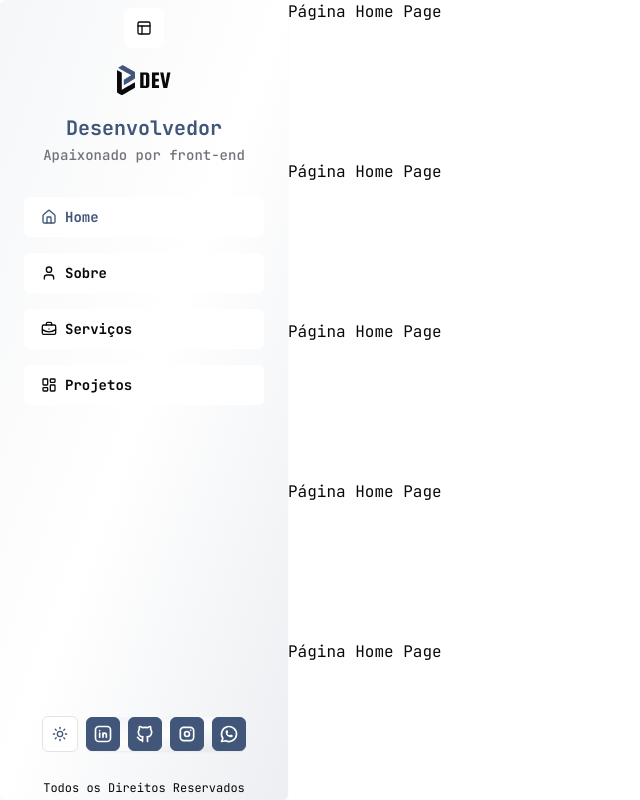
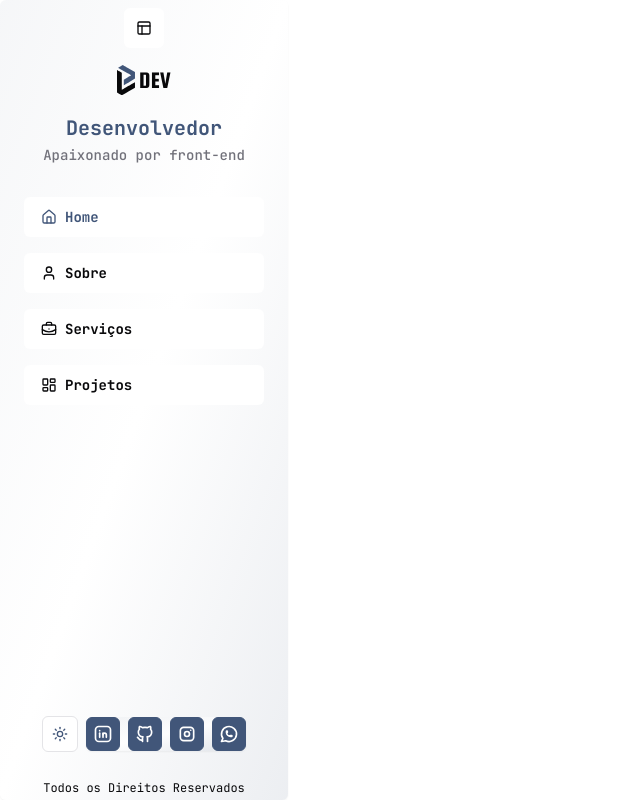
Before and after one commit to patricklimax/portfolio, a Next.js app: page / in a window 1280 px wide. Shown: the whole page, without its empty margins (0-640 px from the left). Built offline with nearby package versions, Linux system fonts and the light colour scheme.

Commit message:
feat: created Component Home Page

```diff
--- a/src/app/(home)/page.tsx
+++ b/src/app/(home)/page.tsx
@@ -1,12 +1,19 @@
+import { SectionPage } from '@/components/section';
+
 export default function Home() {
 	return (
-		<div>
-			<div className='h-40'>Página Home Page</div>
-			<div className='h-40'>Página Home Page</div>
-			<div className='h-40'>Página Home Page</div>
-			<div className='h-40'>Página Home Page</div>
-			<div className='h-40'>Página Home Page</div>
-			<div className='h-40'>Página Home Page</div>
-		</div>
+		<SectionPage>
+			<div className='mx-auto grid grid-cols-1 gap-6 sm:h-[calc(100vh-3rem)] md:grid-cols-12 md:grid-rows-12 pb-10 sm:pb-0'>
+				<div className='md:col-start-1 md:col-end-4 md:row-start-1 md:row-end-10'></div>
+
+				<div className='md:col-start-4 md:col-end-10 md:row-start-1 md:row-end-10'></div>
+
+				<div className='md:col-start-10 md:col-end-13 md:row-start-1 md:row-end-10 flex flex-col gap-4 overflow-y-auto [&::-webkit-scrollbar]:hidden'></div>
+
+				<div className='md:col-start-1 md:col-end-7 md:row-start-10 md:row-end-13'></div>
+
+				<div className='md:col-start-7 md:col-end-13 md:row-start-10 md:row-end-13'></div>
+			</div>
+		</SectionPage>
 	);
 }
```
